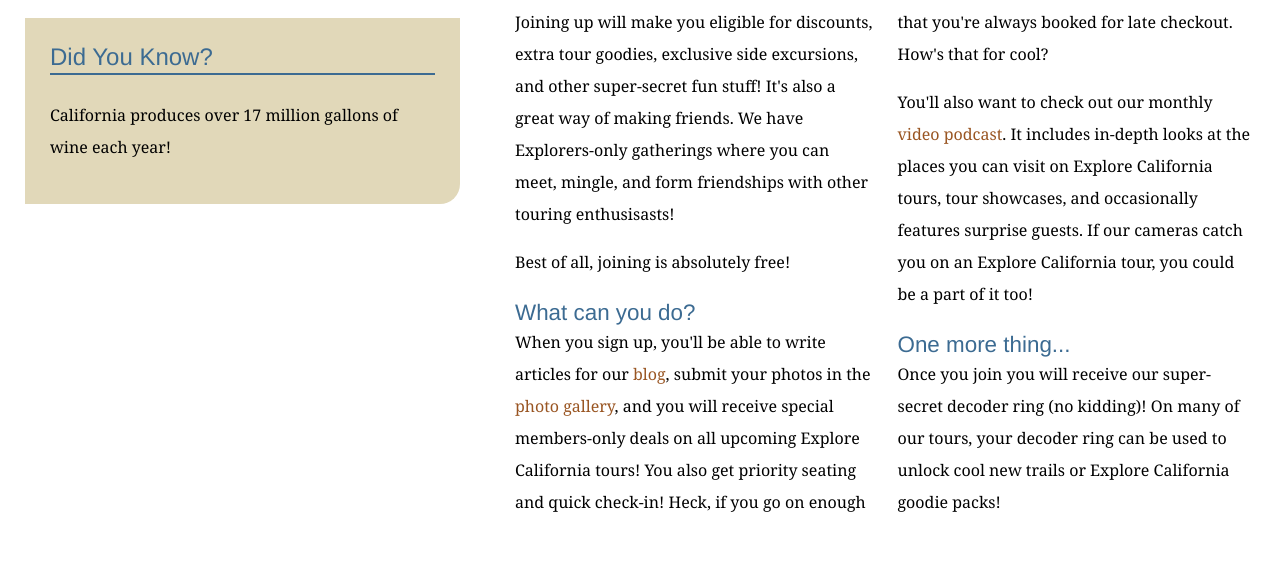
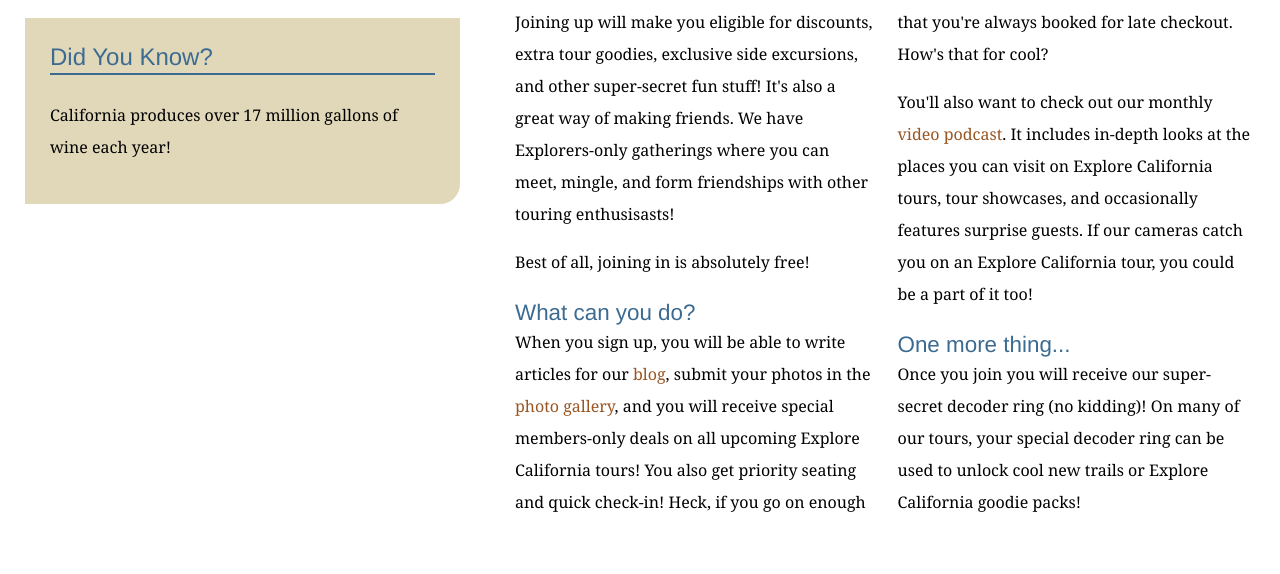
Before and after one commit to veraz01/veraz01, a plain HTML site: page explorers.html in a window 1280 px wide. Shown: the part 838-1412 px from the top of the page. Drawn offline with Linux system fonts and the light colour scheme.

Commit message:
made changes

```diff
--- a/explorers.html
+++ b/explorers.html
@@ -69,15 +69,15 @@
           <div class="multiCol">
             <p>The Explorers are a community of people who love to travel, love California, and want to share their journeys and experiences with others. Joining is free, so if you haven't signed up yet, <a href="explorers/join.html">do so now!</a></p>
             <p>Joining up will make you eligible for discounts, extra tour goodies, exclusive side excursions, and other super-secret fun stuff! It's also a great way of making friends. We have Explorers-only gatherings where you can meet, mingle, and form friendships with other touring enthusisasts!</p>
-            <p>Best of all, joining is absolutely free!</p>
+            <p>Best of all, joining in is absolutely free!</p>
 
             <h2>What can you do?</h2>
-            <p>When you sign up, you'll be able to write articles for our <a href="http://www.explorecalifornia.org/blog">blog</a>, submit your photos in the <a href="explorers/gallery.html">photo gallery</a>, and you will receive special members-only deals on all upcoming Explore California tours! You also get priority seating and quick check-in! Heck, if you go on enough tours, we might even have you guide a few for us!</p>
+            <p>When you sign up, you will be able to write articles for our <a href="http://www.explorecalifornia.org/blog">blog</a>, submit your photos in the <a href="explorers/gallery.html">photo gallery</a>, and you will receive special members-only deals on all upcoming Explore California tours! You also get priority seating and quick check-in! Heck, if you go on enough tours, we might even have you guide a few for us!</p>
             <p>If you're going to one of our overnight tours, you'll receive a special hospitality gift when you check into your hotel. We also make sure that you're always booked for late checkout. How's that for cool?</p>
             <p>You'll also want to check out our monthly <a href="explorers/podcast.html">video podcast</a>. It includes in-depth looks at the places you can visit on Explore California tours, tour showcases, and occasionally features surprise guests. If our cameras catch you on an Explore California tour, you could be a part of it too!</p>
 
             <h2>One more thing...</h2>
-            <p>Once you join you will receive our super-secret decoder ring (no kidding)! On many of our tours, your decoder ring can be used to unlock cool new trails or Explore California goodie packs!</p>
+            <p>Once you join you will receive our super-secret decoder ring (no kidding)! On many of our tours, your special decoder ring can be used to unlock cool new trails or Explore California goodie packs!</p>
           </div>
         </div>
       </div>
```
Also changed, not shown: 1 other file.
